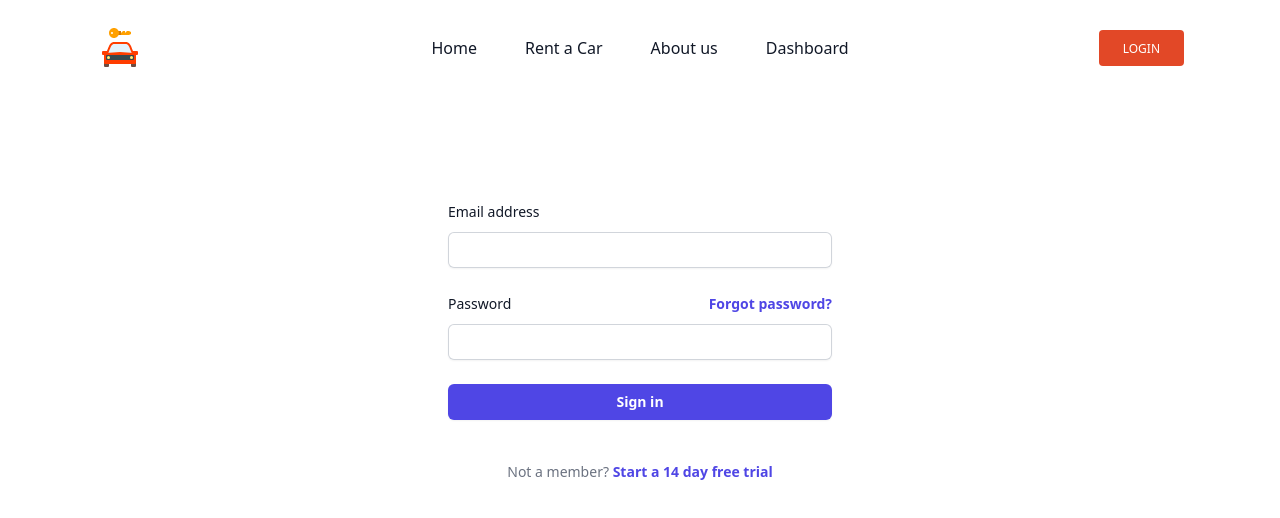
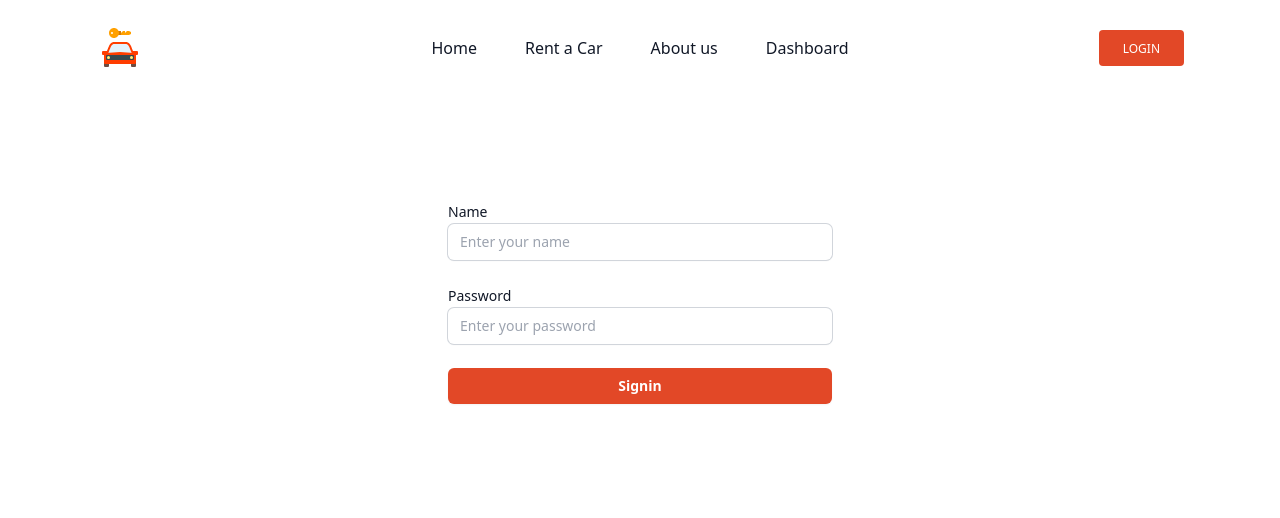
Before and after one commit to saiket-das/easy-drive, a React (Vite) app in the folder frontend/: page /signin in a window 1280 px wide. Shown: the top 518 px of the page. Built offline with nearby package versions, Linux system fonts and the light colour scheme.

Commit message:
Create signin page

```diff
--- /dev/null
+++ b/frontend/src/components/form/AppForm.tsx
@@ -0,0 +1,26 @@
+import { ReactNode } from "react";
+import {
+  FieldValues,
+  FormProvider,
+  SubmitHandler,
+  useForm,
+} from "react-hook-form";
+
+type AppFormProps = {
+  onSubmit: SubmitHandler<FieldValues>;
+  children: ReactNode;
+};
+
+const AppForm = ({ onSubmit, children }: AppFormProps) => {
+  const methods = useForm();
+
+  return (
+    <div>
+      <FormProvider {...methods}>
+        <form onSubmit={methods.handleSubmit(onSubmit)}>{children}</form>
+      </FormProvider>
+    </div>
+  );
+};
+
+export default AppForm;
--- /dev/null
+++ b/frontend/src/components/form/AppInput.tsx
@@ -0,0 +1,51 @@
+import { Controller } from "react-hook-form";
+
+type AppInputProps = {
+  type: string;
+  name: string;
+  placeholder?: string;
+  label?: string;
+  required?: boolean;
+  disabled?: boolean;
+};
+
+const AppInput = ({
+  type,
+  name,
+  label,
+  placeholder = `Enter your ${label?.toLocaleLowerCase()}`,
+  disabled,
+  required = true,
+}: AppInputProps) => {
+  // const { control } = useFormContext();
+
+  return (
+    <div>
+      {label && (
+        <label
+          htmlFor={name}
+          className="block text-sm font-medium leading-6 text-gray-900"
+        >
+          {label}
+        </label>
+      )}
+      <Controller
+        name={name}
+        // control={control}
+        render={({ field }) => (
+          <input
+            {...field}
+            id={name}
+            placeholder={placeholder}
+            type={type}
+            required={required}
+            disabled={disabled}
+            className="block w-full rounded-md border-0 py-1.5 px-3 text-gray-900 shadow-sm ring-1  ring-gray-300  sm:text-sm sm:leading-6"
+          />
+        )}
+      />
+    </div>
+  );
+};
+
+export default AppInput;
--- a/frontend/src/components/ui/Header.tsx
+++ b/frontend/src/components/ui/Header.tsx
@@ -63,7 +63,7 @@ const Header = () => {
           >
             <button
               type="button"
-              className="inline-block rounded bg-primary px-6 pb-2 pt-2.5 text-xs font-medium uppercase leading-normal text-white shadow-primary-3 transition duration-150 ease-in-out hover:bg-primary-accent-300 hover:shadow-primary-2 focus:bg-primary-accent-300 focus:shadow-primary-2 focus:outline-none focus:ring-0 active:bg-primary-600 active:shadow-primary-2 motion-reduce:transition-none dark:shadow-black/30 dark:hover:shadow-dark-strong dark:focus:shadow-dark-strong dark:active:shadow-dark-strong"
+              className="inline-block rounded bg-primary px-6 pb-2 pt-2.5 text-xs font-medium uppercase leading-normal text-white shadow-primary-3 transition duration-150 ease-in-out hover:bg-primary-accent-300 hover:shadow-primary-2 focus:bg-primary-accent-300 focus:shadow-primary-2 focus:outline-none focus:ring-0 active:bg-primary-600 hover:bg-primary-600 active:shadow-primary-2 motion-reduce:transition-none dark:shadow-black/30 dark:hover:shadow-dark-strong dark:focus:shadow-dark-strong dark:active:shadow-dark-strong"
             >
               Login
             </button>
--- /dev/null
+++ b/frontend/src/pages/Auth/Signin.tsx
@@ -0,0 +1,37 @@
+import { FieldValues, SubmitHandler } from "react-hook-form";
+import AppForm from "../../components/form/AppForm";
+import AppInput from "../../components/form/AppInput";
+
+const Signin = () => {
+  const onSubmit: SubmitHandler<FieldValues> = async (data) => {
+    console.log(data);
+  };
+  return (
+    <AppForm onSubmit={onSubmit}>
+      <div className="flex min-h-full flex-1 flex-col justify-center px-6 py-12 lg:px-8">
+        <div className="mt-10 sm:mx-auto sm:w-full sm:max-w-sm space-y-6">
+          <AppInput type="text" name="email" label="Name" />
+          <AppInput type="password" name="password" label="Password" />
+
+          <div className="flex items-center flex-col sm:flex-row justify-center gap-3 mt-8">
+            <button className="flex w-full justify-center rounded-md bg-primary px-3 py-1.5 text-sm font-semibold leading-6 text-white shadow-sm hover:bg-primary-600 focus-visible:outline focus-visible:outline-2 focus-visible:outline-offset-2 focus-visible:outline-indigo-600">
+              Signin
+            </button>
+          </div>
+
+          {/* <p className="mt-10 text-center text-sm text-gray-500">
+            Not a member?{" "}
+            <a
+              href="#"
+              className="font-semibold leading-6 text-indigo-600 hover:text-indigo-500"
+            >
+              Start a 14 day free trial
+            </a>
+          </p> */}
+        </div>
+      </div>
+    </AppForm>
+  );
+};
+
+export default Signin;
--- a/frontend/src/redux/features/auth/Signin.tsx
+++ /dev/null
@@ -1,78 +0,0 @@
-const Signin = () => {
-  return (
-    <div className="flex min-h-full flex-1 flex-col justify-center px-6 py-12 lg:px-8">
-      <div className="mt-10 sm:mx-auto sm:w-full sm:max-w-sm">
-        <form action="#" method="POST" className="space-y-6">
-          <div>
-            <label
-              htmlFor="email"
-              className="block text-sm font-medium leading-6 text-gray-900"
-            >
-              Email address
-            </label>
-            <div className="mt-2">
-              <input
-                id="email"
-                name="email"
-                type="email"
-                required
-                autoComplete="email"
-                className="block w-full rounded-md border-0 py-1.5 text-gray-900 shadow-sm ring-1 ring-inset ring-gray-300 placeholder:text-gray-400 focus:ring-2 focus:ring-inset focus:ring-indigo-600 sm:text-sm sm:leading-6"
-              />
-            </div>
-          </div>
-
-          <div>
-            <div className="flex items-center justify-between">
-              <label
-                htmlFor="password"
-                className="block text-sm font-medium leading-6 text-gray-900"
-              >
-                Password
-              </label>
-              <div className="text-sm">
-                <a
-                  href="#"
-                  className="font-semibold text-indigo-600 hover:text-indigo-500"
-                >
-                  Forgot password?
-                </a>
-              </div>
-            </div>
-            <div className="mt-2">
-              <input
-                id="password"
-                name="password"
-                type="password"
-                required
-                autoComplete="current-password"
-                className="block w-full rounded-md border-0 py-1.5 text-gray-900 shadow-sm ring-1 ring-inset ring-gray-300 placeholder:text-gray-400 focus:ring-2 focus:ring-inset focus:ring-indigo-600 sm:text-sm sm:leading-6"
-              />
-            </div>
-          </div>
-
-          <div>
-            <button
-              type="submit"
-              className="flex w-full justify-center rounded-md bg-indigo-600 px-3 py-1.5 text-sm font-semibold leading-6 text-white shadow-sm hover:bg-indigo-500 focus-visible:outline focus-visible:outline-2 focus-visible:outline-offset-2 focus-visible:outline-indigo-600"
-            >
-              Sign in
-            </button>
-          </div>
-        </form>
-
-        <p className="mt-10 text-center text-sm text-gray-500">
-          Not a member?{" "}
-          <a
-            href="#"
-            className="font-semibold leading-6 text-indigo-600 hover:text-indigo-500"
-          >
-            Start a 14 day free trial
-          </a>
-        </p>
-      </div>
-    </div>
-  );
-};
-
-export default Signin;
--- a/frontend/src/routes/routes.tsx
+++ b/frontend/src/routes/routes.tsx
@@ -4,7 +4,7 @@ import Home from "../pages/Home/Home";
 import MainLayout from "../components/layout/Layout";
 import Cars from "../pages/Cars/Cars";
 import Dashboard from "../pages/Dashboard/Dashboard";
-import Signin from "../redux/features/auth/Signin";
+import Signin from "../pages/Auth/Signin";
 import CarDetails from "../pages/CarDetails/CarDetails";
 
 const router = createBrowserRouter([
```
Also changed, not shown: frontend/src/redux/features/auth/authApi.tsx (added).
